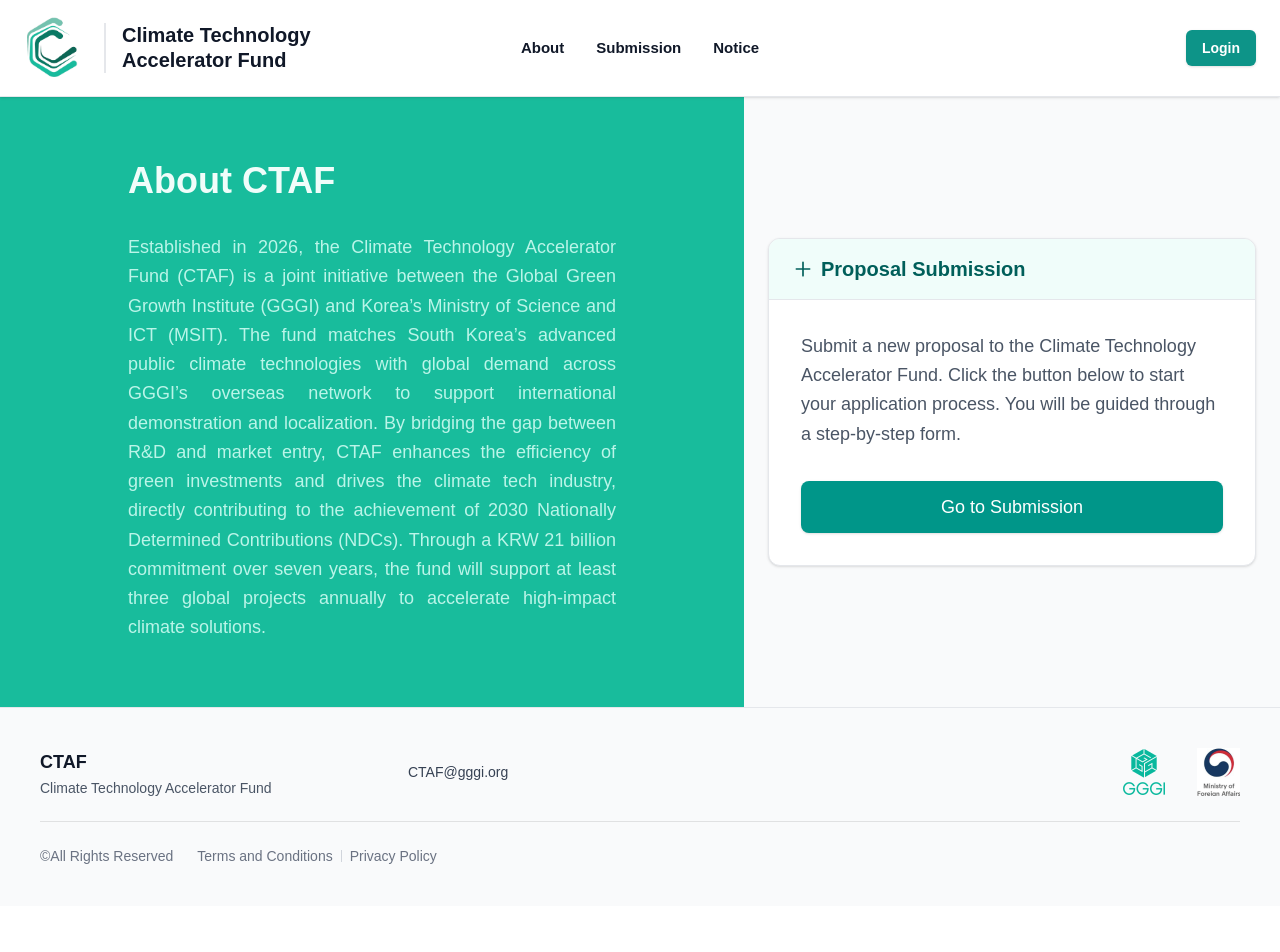
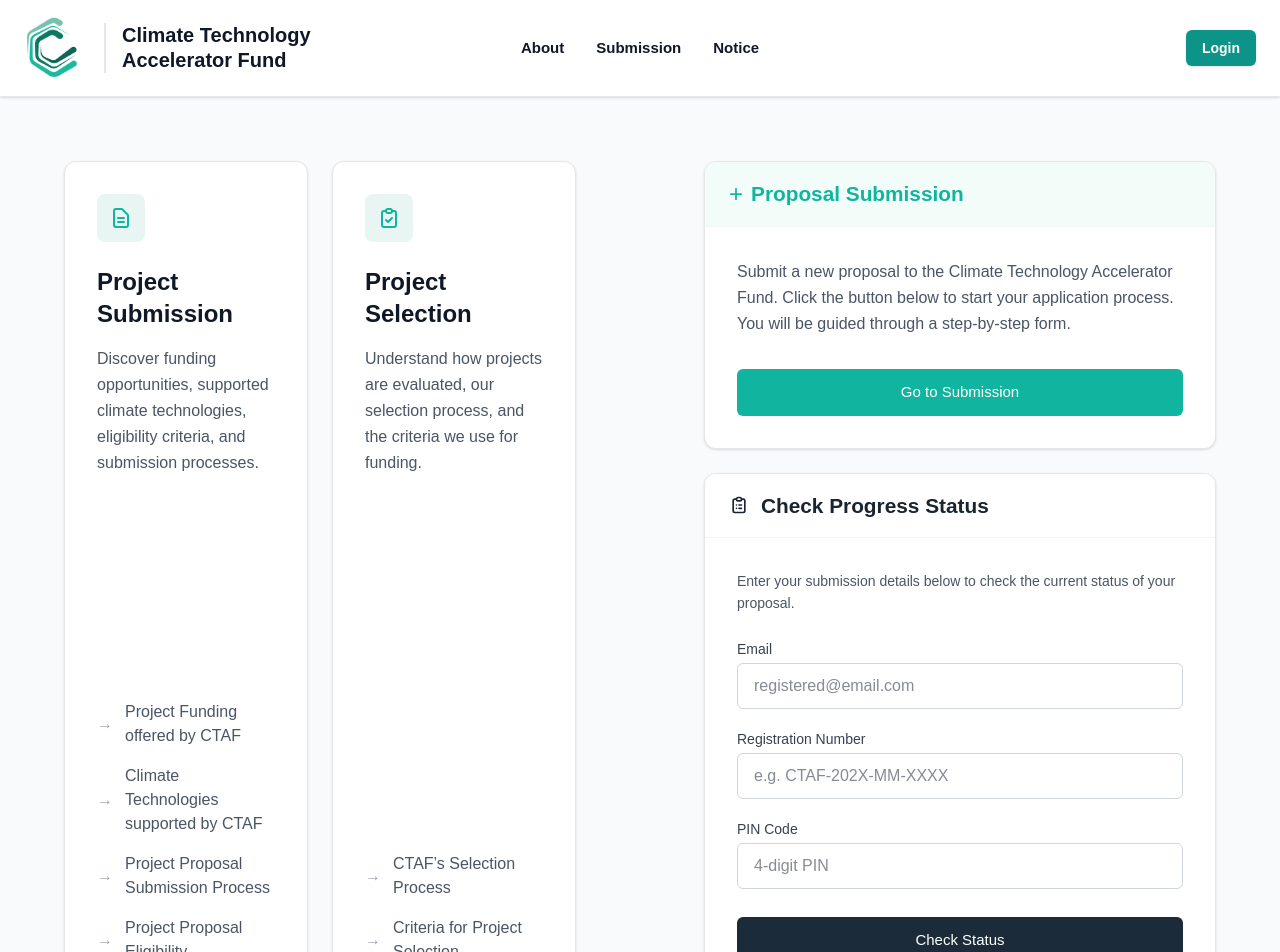
Before and after one commit to LzLLC2022/CPMS, a Next.js app: page / in a window 1280 px wide. Shown: the top 952 px of the page. Before the commit the page ends 906 px from the top, so only its background shows below. Built offline with nearby package versions, Linux system fonts and the light colour scheme.

Commit message:
feat: redesign main page layout and add project info menus and check status form

```diff
--- a/src/app/page.tsx
+++ b/src/app/page.tsx
@@ -2,6 +2,7 @@
 
 import { useRouter } from "next/navigation";
 import { useEffect, useState } from "react";
+import Link from "next/link";
 
 export default function Home() {
   const router = useRouter();
@@ -58,50 +59,113 @@
   }
 
   return (
-    <div className="flex flex-col lg:flex-row flex-1 w-full h-full">
-      {/* Left Side - About CTAF */}
-      <div className="flex-1 bg-[#18bc9c] flex flex-col justify-center items-start px-12 sm:px-20 xl:px-32 py-16 text-white min-h-[50vh] lg:min-h-0">
-        <h2 className="text-4xl font-extrabold mb-8 text-primary-50">
-          About CTAF
-        </h2>
-        <p className="text-lg leading-relaxed text-primary-100/90 text-justify">
-          Established in 2026, the Climate Technology Accelerator Fund (CTAF)
-          is a joint initiative between the Global Green Growth Institute (GGGI)
-          and Korea’s Ministry of Science and ICT (MSIT). The fund matches
-          South Korea’s advanced public climate technologies with global demand
-          across GGGI’s overseas network to support international demonstration
-          and localization. By bridging the gap between R&D and market entry,
-          CTAF enhances the efficiency of green investments and drives the
-          climate tech industry, directly contributing to the achievement of 2030
-          Nationally Determined Contributions (NDCs). Through a KRW 21 billion
-          commitment over seven years, the fund will support at least three
-          global projects annually to accelerate high-impact climate solutions.
-        </p>
+    <div className="flex flex-col lg:flex-row w-full min-h-[calc(100vh-4rem)] bg-gray-50">
+
+      {/* Left Side - Information Menu */}
+      <div className="flex-1 p-6 lg:p-12 xl:p-16 flex flex-col md:flex-row gap-6">
+        {/* Project Submission Card */}
+        <div className="flex-1 bg-white border border-gray-200 rounded-xl shadow-sm p-8 flex flex-col transition-shadow hover:shadow-md">
+          <div className="w-12 h-12 bg-[#E9F5F3] text-[#11B59F] rounded-lg flex items-center justify-center mb-6">
+            <svg className="w-6 h-6" fill="none" stroke="currentColor" viewBox="0 0 24 24" xmlns="http://www.w3.org/2000/svg"><path strokeLinecap="round" strokeLinejoin="round" strokeWidth="2" d="M9 12h6m-6 4h6m2 5H7a2 2 0 01-2-2V5a2 2 0 012-2h5.586a1 1 0 01.707.293l5.414 5.414a1 1 0 01.293.707V19a2 2 0 01-2 2z"></path></svg>
+          </div>
+          <h2 className="text-2xl font-bold text-gray-900 mb-4">Project Submission</h2>
+          <p className="text-gray-600 mb-8 leading-relaxed">
+            Discover funding opportunities, supported climate technologies, eligibility criteria, and submission processes.
+          </p>
+          <div className="flex flex-col gap-4 mt-auto">
+            <Link href="/about/funding" className="flex items-center text-gray-600 hover:text-[#11B59F] transition-colors group">
+              <span className="mr-3 text-gray-400 group-hover:text-[#11B59F]">→</span> Project Funding offered by CTAF
+            </Link>
+            <Link href="/about/technologies" className="flex items-center text-gray-600 hover:text-[#11B59F] transition-colors group">
+              <span className="mr-3 text-gray-400 group-hover:text-[#11B59F]">→</span> Climate Technologies supported by CTAF
+            </Link>
+            <Link href="/about/submission-process" className="flex items-center text-gray-600 hover:text-[#11B59F] transition-colors group">
+              <span className="mr-3 text-gray-400 group-hover:text-[#11B59F]">→</span> Project Proposal Submission Process
+            </Link>
+            <Link href="/about/eligibility" className="flex items-center text-gray-600 hover:text-[#11B59F] transition-colors group">
+              <span className="mr-3 text-gray-400 group-hover:text-[#11B59F]">→</span> Project Proposal Eligibility
+            </Link>
+          </div>
+        </div>
+
+        {/* Project Selection Card */}
+        <div className="flex-1 bg-white border border-gray-200 rounded-xl shadow-sm p-8 flex flex-col transition-shadow hover:shadow-md">
+          <div className="w-12 h-12 bg-[#E9F5F3] text-[#11B59F] rounded-lg flex items-center justify-center mb-6">
+            <svg className="w-6 h-6" fill="none" stroke="currentColor" viewBox="0 0 24 24" xmlns="http://www.w3.org/2000/svg"><path strokeLinecap="round" strokeLinejoin="round" strokeWidth="2" d="M9 5H7a2 2 0 00-2 2v12a2 2 0 002 2h10a2 2 0 002-2V7a2 2 0 00-2-2h-2M9 5a2 2 0 002 2h2a2 2 0 002-2M9 5a2 2 0 012-2h2a2 2 0 012 2m-6 9l2 2 4-4"></path></svg>
+          </div>
+          <h2 className="text-2xl font-bold text-gray-900 mb-4">Project Selection</h2>
+          <p className="text-gray-600 mb-8 leading-relaxed">
+            Understand how projects are evaluated, our selection process, and the criteria we use for funding.
+          </p>
+          <div className="flex flex-col gap-4 mt-auto">
+            <Link href="/about/selection-process" className="flex items-center text-gray-600 hover:text-[#11B59F] transition-colors group">
+              <span className="mr-3 text-gray-400 group-hover:text-[#11B59F]">→</span> CTAF’s Selection Process
+            </Link>
+            <Link href="/about/criteria" className="flex items-center text-gray-600 hover:text-[#11B59F] transition-colors group">
+              <span className="mr-3 text-gray-400 group-hover:text-[#11B59F]">→</span> Criteria for Project Selection
+            </Link>
+          </div>
+        </div>
       </div>
 
-      {/* Right Side - Proposal Registration */}
-      <div className="flex-1 bg-gray-50 flex flex-col justify-center items-center px-6 py-16 min-h-[50vh] lg:min-h-0">
-        <div className="w-full max-w-lg bg-white border border-gray-200 rounded-xl shadow-sm hover:shadow-md transition-shadow flex flex-col overflow-hidden">
-          <div className="bg-teal-50 px-6 py-4 border-b border-gray-200">
-            <h2 className="text-xl font-bold text-teal-800 flex items-center">
-              <svg className="w-5 h-5 mr-2" fill="none" stroke="currentColor" viewBox="0 0 24 24" xmlns="http://www.w3.org/2000/svg">
-                <path strokeLinecap="round" strokeLinejoin="round" strokeWidth="2" d="M12 4v16m8-8H4"></path>
-              </svg>
-              Proposal Submission
+      {/* Right Side - Actions */}
+      <div className="flex-1 p-6 lg:p-12 xl:p-16 flex flex-col gap-6 justify-center max-w-2xl mx-auto w-full">
+
+        {/* Proposal Submission */}
+        <div className="w-full bg-white border border-gray-200 rounded-xl shadow-sm flex flex-col overflow-hidden">
+          <div className="bg-[#f2fcf9] px-6 py-4 border-b border-gray-100">
+            <h2 className="text-[1.3rem] font-bold text-[#11B59F] flex items-center">
+              <span className="text-2xl mr-2 font-normal">+</span> Proposal Submission
             </h2>
           </div>
-          <div className="p-8 flex flex-col flex-1">
-            <p className="text-gray-600 mb-8 leading-relaxed text-lg">
+          <div className="p-8 flex flex-col">
+            <p className="text-gray-600 mb-8 leading-relaxed">
               Submit a new proposal to the Climate Technology Accelerator Fund. Click the button below to start your application process. You will be guided through a step-by-step form.
             </p>
             <button
               onClick={handleRegistrationClick}
-              className="w-full bg-teal-600 hover:bg-teal-700 text-white font-medium py-3 px-4 rounded-lg transition-colors shadow-sm text-lg"
+              className="w-full bg-[#11B59F] hover:bg-[#0e9582] text-white font-medium py-3 px-4 rounded-md transition-colors text-[15px]"
             >
               Go to Submission
             </button>
           </div>
         </div>
+
+        {/* Check Progress Status */}
+        <div className="w-full bg-white border border-gray-200 rounded-xl shadow-sm flex flex-col overflow-hidden">
+          <div className="bg-white px-6 py-4 border-b border-gray-100">
+            <h2 className="text-[1.3rem] font-bold text-[#1A2530] flex items-center">
+              <svg className="w-5 h-5 mr-3" fill="none" stroke="currentColor" viewBox="0 0 24 24" xmlns="http://www.w3.org/2000/svg"><path strokeLinecap="round" strokeLinejoin="round" strokeWidth="2" d="M9 5H7a2 2 0 00-2 2v12a2 2 0 002 2h10a2 2 0 002-2V7a2 2 0 00-2-2h-2M9 5a2 2 0 002 2h2a2 2 0 002-2M9 5a2 2 0 012-2h2a2 2 0 012 2m-3 7h3m-3 4h3m-6-4h.01M9 16h.01"></path></svg>
+              Check Progress Status
+            </h2>
+          </div>
+          <div className="p-6 sm:p-8 flex flex-col">
+            <p className="text-gray-600 text-sm mb-6 leading-relaxed">
+              Enter your submission details below to check the current status of your proposal.
+            </p>
+            <form className="flex flex-col gap-5" onSubmit={(e) => { e.preventDefault(); router.push('/proposal'); }}>
+              <div>
+                <label className="block text-sm font-medium text-gray-700 mb-1">Email</label>
+                <input type="email" placeholder="registered@email.com" className="w-full px-4 py-2.5 bg-white border border-gray-300 rounded-md focus:outline-none focus:ring-2 focus:ring-[#11B59F] focus:border-transparent transition-shadow text-gray-900" />
+              </div>
+              <div>
+                <label className="block text-sm font-medium text-gray-700 mb-1">Registration Number</label>
+                <input type="text" placeholder="e.g. CTAF-202X-MM-XXXX" className="w-full px-4 py-2.5 bg-white border border-gray-300 rounded-md focus:outline-none focus:ring-2 focus:ring-[#11B59F] focus:border-transparent transition-shadow text-gray-900" />
+              </div>
+              <div>
+                <label className="block text-sm font-medium text-gray-700 mb-1">PIN Code</label>
+                <input type="password" placeholder="4-digit PIN" maxLength={4} className="w-full px-4 py-2.5 bg-white border border-gray-300 rounded-md focus:outline-none focus:ring-2 focus:ring-[#11B59F] focus:border-transparent transition-shadow text-gray-900" />
+              </div>
+              <button
+                type="submit"
+                className="w-full bg-[#1C2B39] hover:bg-gray-800 text-white font-medium py-3 px-4 rounded-md transition-colors text-[15px] mt-2"
+              >
+                Check Status
+              </button>
+            </form>
+          </div>
+        </div>
+
       </div>
     </div>
   );
```
